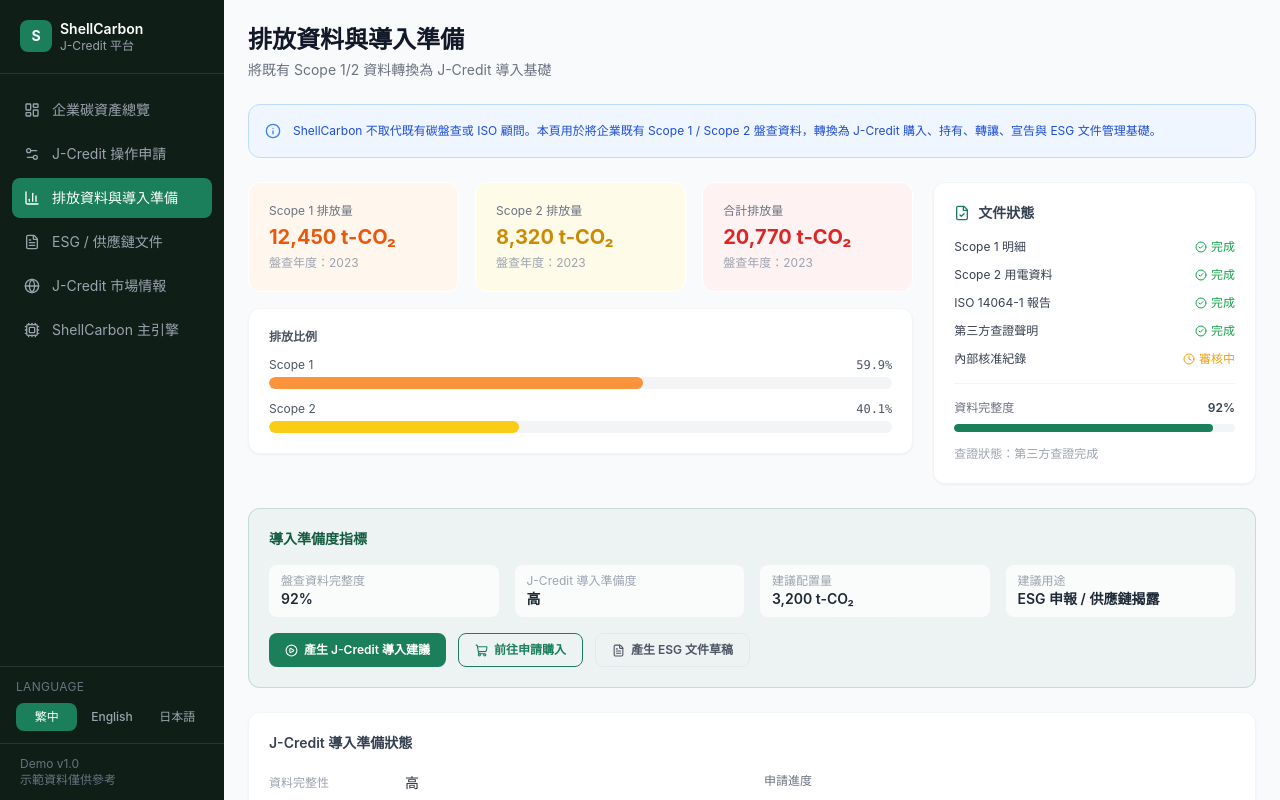
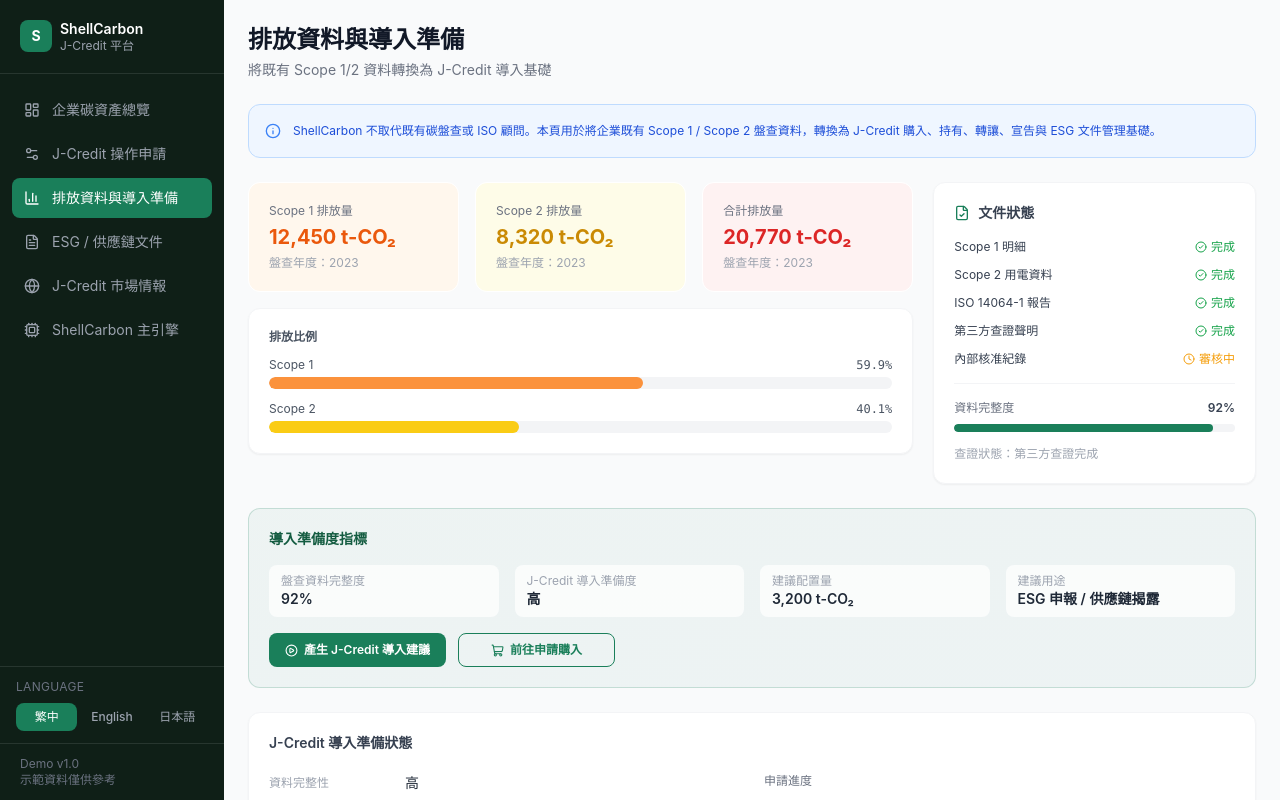
Before and after one commit to dalcen09/shellcarbon, a React (Vite) app: page /scope in a window 1280 px wide. Built offline with nearby package versions, Linux system fonts and the light colour scheme.

Commit message:
style(p3): remove ESG draft button; widen 前往申請購入 button
https://claude.ai/code/session_01HEP8qGKvrmn67HL7r9SpSD

```diff
--- a/src/pages/Page3Scope.tsx
+++ b/src/pages/Page3Scope.tsx
@@ -1,5 +1,5 @@
 import { useTranslation } from 'react-i18next';
-import { CheckCircle2, Clock, AlertCircle, FileCheck, ChevronRight, Info, PlayCircle, ShoppingCart, FileText } from 'lucide-react';
+import { CheckCircle2, Clock, AlertCircle, FileCheck, ChevronRight, Info, PlayCircle, ShoppingCart } from 'lucide-react';
 import { scopeData } from '../data/mockData';
 
 function DocStatusBadge({ status, t }: { status: string; t: (k: string) => string }) {
@@ -142,11 +142,8 @@ export default function Page3Scope() {
           <button className="flex items-center gap-1.5 px-4 py-2 bg-shell-green text-white text-xs font-semibold rounded-lg hover:bg-shell-green-dark">
             <PlayCircle size={13} /> {t('p3.ctaGenerate')}
           </button>
-          <button className="flex items-center gap-1.5 px-4 py-2 border border-shell-green text-shell-green text-xs font-semibold rounded-lg hover:bg-shell-green/5">
+          <button className="flex items-center gap-1.5 px-8 py-2 border border-shell-green text-shell-green text-xs font-semibold rounded-lg hover:bg-shell-green/5">
             <ShoppingCart size={13} /> {t('p3.ctaBuy')}
-          </button>
-          <button className="flex items-center gap-1.5 px-4 py-2 border border-gray-200 text-gray-600 text-xs font-semibold rounded-lg hover:bg-gray-50">
-            <FileText size={13} /> {t('p3.ctaEsg')}
           </button>
         </div>
       </div>
```
